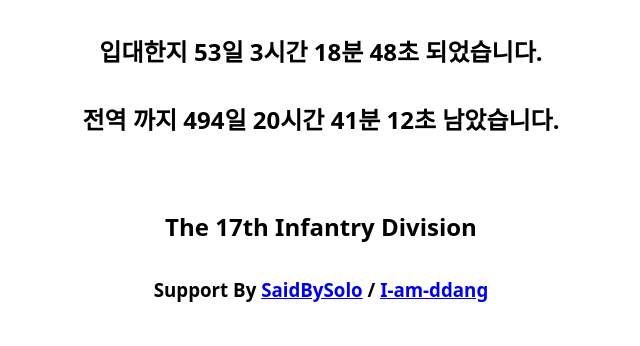
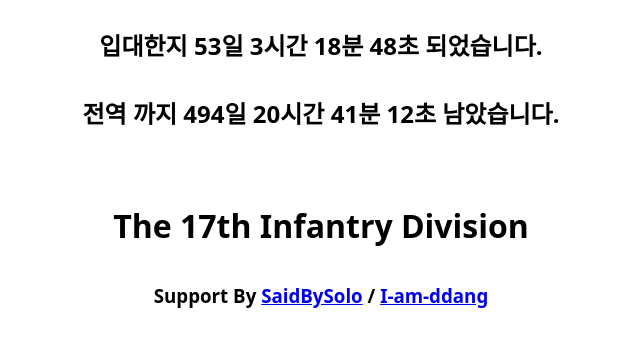
Before and after one commit to GalaxyCaramel/take-him-home, a plain HTML site: page index.html in a window 1280 px wide. Shown: the part 396-742 px from the top of the page, without its empty margins (319-959 px from the left). Drawn offline with nearby package versions, Linux system fonts and the light colour scheme.

Commit message:
Update index.html

```diff
--- a/index.html
+++ b/index.html
@@ -20,7 +20,7 @@
         <h2 class="real-time-clock"></h2>
         <h2 class="real-time-clock-2"></h2>
         <h2 class="real-time-clock-3"></h2>
-        <h2>The 17th Infantry Division</h2>
+        <h1>The 17th Infantry Division</h1>
 
 
 
```
